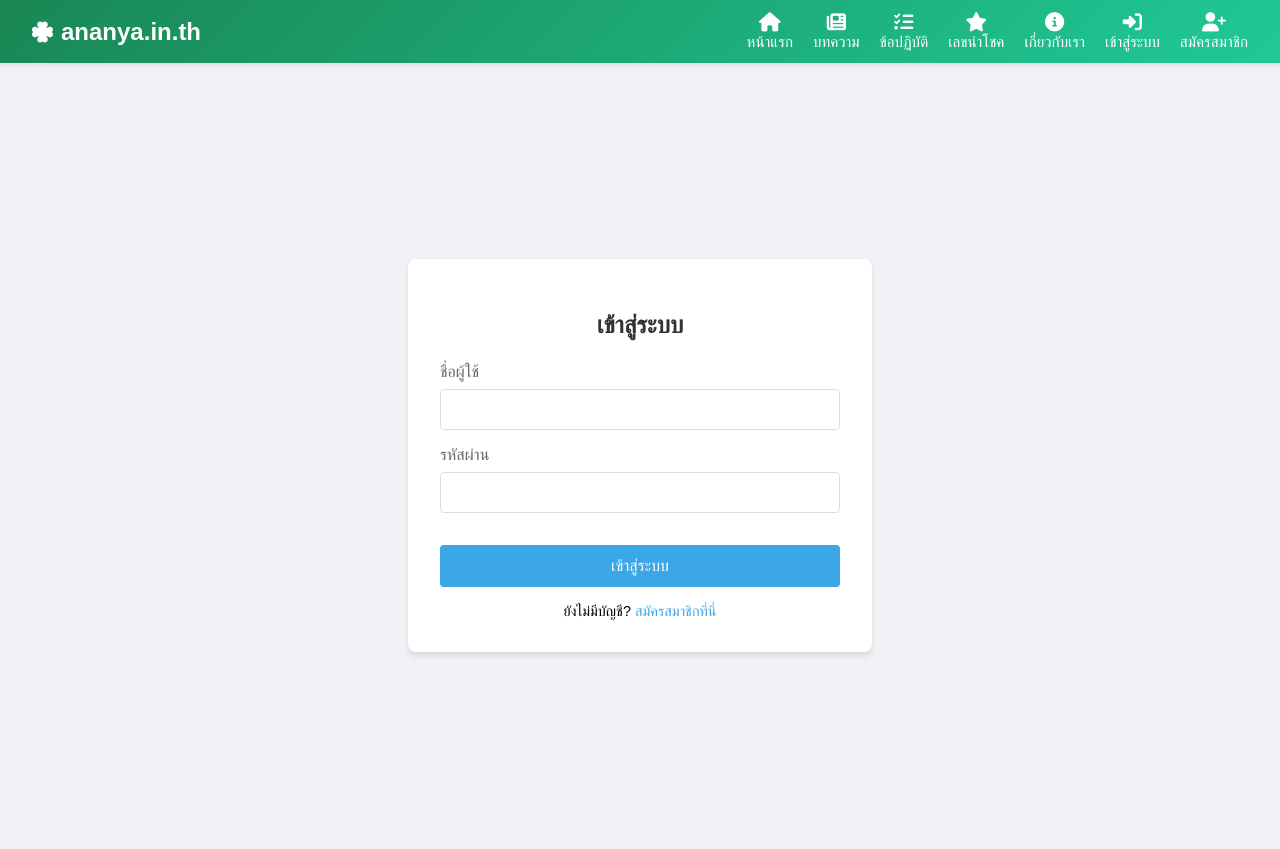
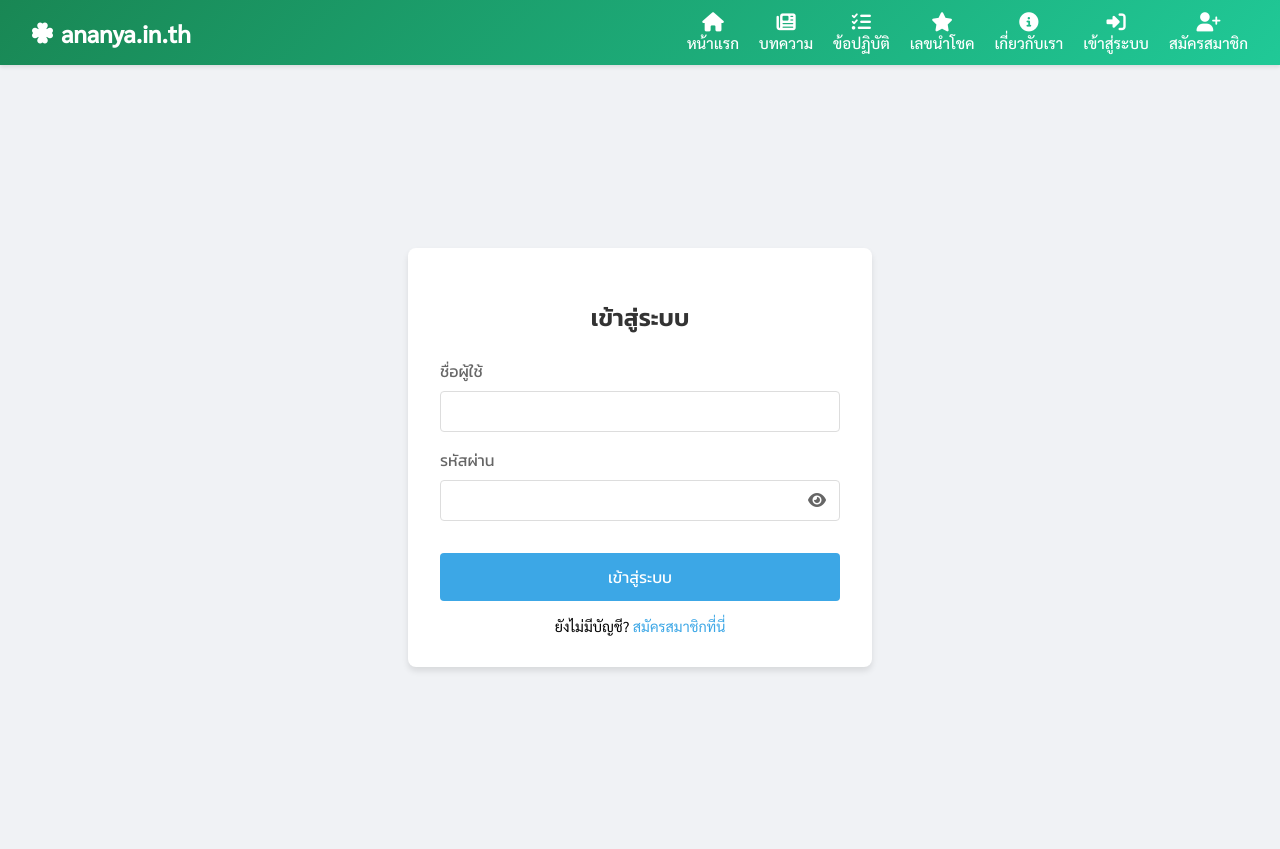
Before and after one commit to pakdeetammasuk654-dot/ananya-in-th, a PHP site: template views/web_login.php in a window 1280 px wide. Before the commit the page ends 656 px from the top, so only its background shows below. Run offline with PHP 8.4, Linux system fonts and the light colour scheme; the template is opened without the code that fills it, so the values that code supplies are empty.

Commit message:
🎨 Palette: Password visibility toggle and accessibility improvements
- Added password visibility toggles to login and registration pages.
- Set html lang="th" for better screen reader support.
- Implemented Kanit and Sarabun Google Fonts for a consistent Thai UI.
- Added focus-visible outlines with color #3CA7E6 for better keyboard navigation.
- Refactored styles and scripts for better maintainability and consistency.
- Recorded critical UX/accessibility learnings in .Jules/palette.md.

Co-authored-by: pakdeetammasuk654-dot <226512435+pakdeetammasuk654-dot@users.noreply.github.com>

```diff
--- a/views/web_login.php
+++ b/views/web_login.php
@@ -1,15 +1,20 @@
 <!DOCTYPE html>
-<html lang="en">
+<html lang="th">
 
 <head>
     <meta charset="UTF-8">
     <meta name="viewport" content="width=device-width, initial-scale=1.0">
     <title>Login - Ananya</title>
+    <link href="https://fonts.googleapis.com/css2?family=Kanit:wght@300;400;500;600&family=Sarabun:wght@300;400;500&display=swap" rel="stylesheet">
     <style>
         body {
-            font-family: sans-serif;
+            font-family: 'Sarabun', sans-serif;
             background-color: #f0f2f5;
             margin: 0;
+        }
+
+        h2, button, label {
+            font-family: 'Kanit', sans-serif;
         }
 
         .main-wrapper {
@@ -51,6 +56,37 @@
             border: 1px solid #ddd;
             border-radius: 4px;
             box-sizing: border-box;
+            transition: border-color 0.2s;
+        }
+
+        input:focus-visible, button:focus-visible {
+            outline: 2px solid #3CA7E6;
+            outline-offset: 2px;
+        }
+
+        .password-container {
+            position: relative;
+        }
+
+        .password-input {
+            padding-right: 2.5rem !important;
+        }
+
+        .toggle-password {
+            position: absolute;
+            right: 10px;
+            top: 50%;
+            transform: translateY(-50%);
+            background: none;
+            border: none;
+            color: #666;
+            cursor: pointer;
+            width: auto !important;
+            padding: 4px !important;
+            margin: 0 !important;
+            display: flex;
+            align-items: center;
+            justify-content: center;
         }
 
         button {
@@ -116,7 +152,12 @@
                 </div>
                 <div class="form-group">
                     <label for="password">รหัสผ่าน</label>
-                    <input type="password" id="password" name="password" required>
+                    <div class="password-container">
+                        <input type="password" id="password" name="password" class="password-input" required>
+                        <button type="button" class="toggle-password" data-target="password" aria-label="แสดงรหัสผ่าน">
+                            <i class="fa-solid fa-eye"></i>
+                        </button>
+                    </div>
                 </div>
                 <button type="submit">เข้าสู่ระบบ</button>
             </form>
@@ -125,6 +166,26 @@
             </div>
         </div>
     </div>
+    <script>
+        document.querySelectorAll('.toggle-password').forEach(button => {
+            button.addEventListener('click', function() {
+                const targetId = this.getAttribute('data-target');
+                const passwordInput = document.getElementById(targetId);
+                const icon = this.querySelector('i');
+                if (passwordInput.type === 'password') {
+                    passwordInput.type = 'text';
+                    icon.classList.remove('fa-eye');
+                    icon.classList.add('fa-eye-slash');
+                    this.setAttribute('aria-label', 'ซ่อนรหัสผ่าน');
+                } else {
+                    passwordInput.type = 'password';
+                    icon.classList.remove('fa-eye-slash');
+                    icon.classList.add('fa-eye');
+                    this.setAttribute('aria-label', 'แสดงรหัสผ่าน');
+                }
+            });
+        });
+    </script>
 </body>
 
 </html>
```
Also changed, not shown: views/web_register.php (+69 -4 lines), .Jules/palette.md (added), 1 other file.
